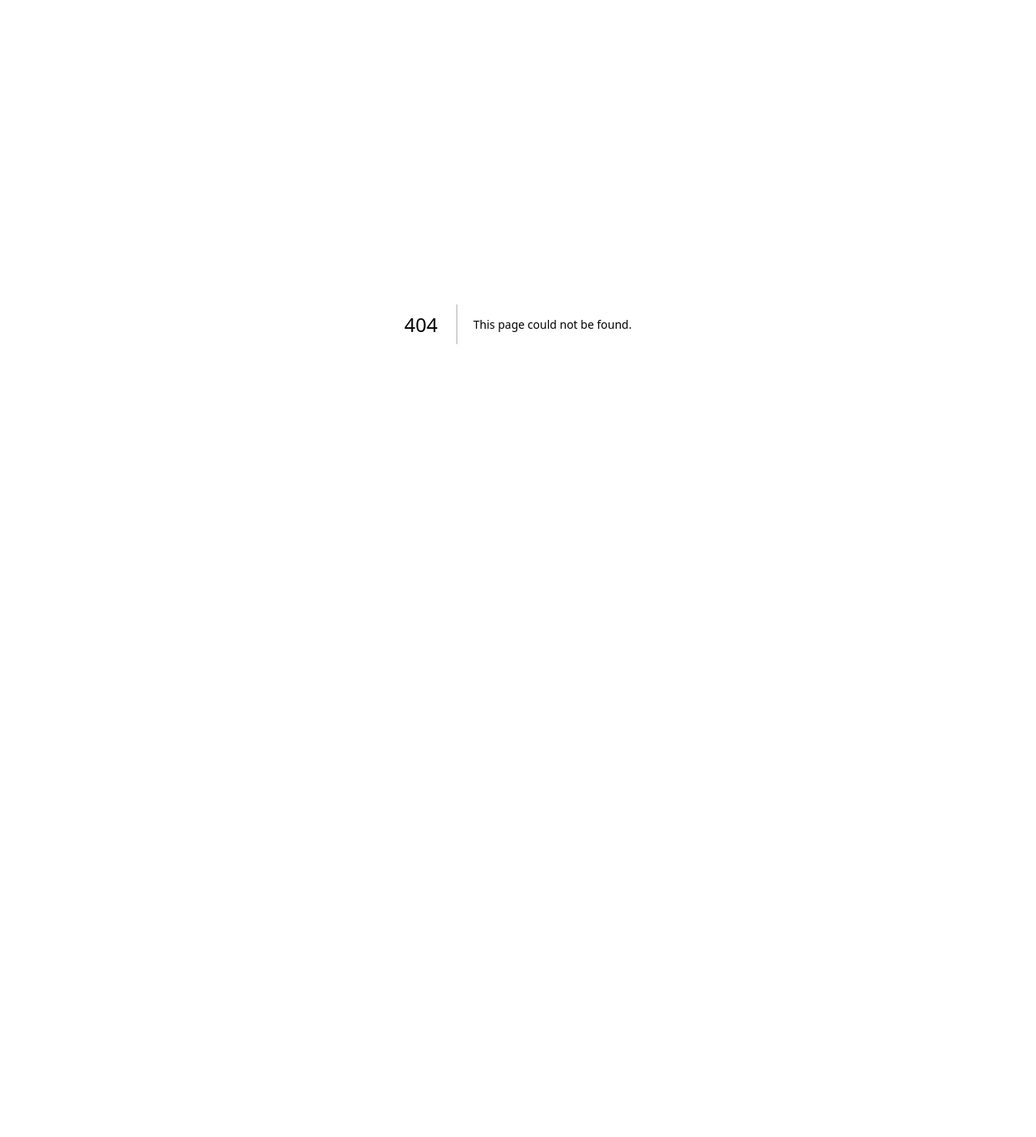
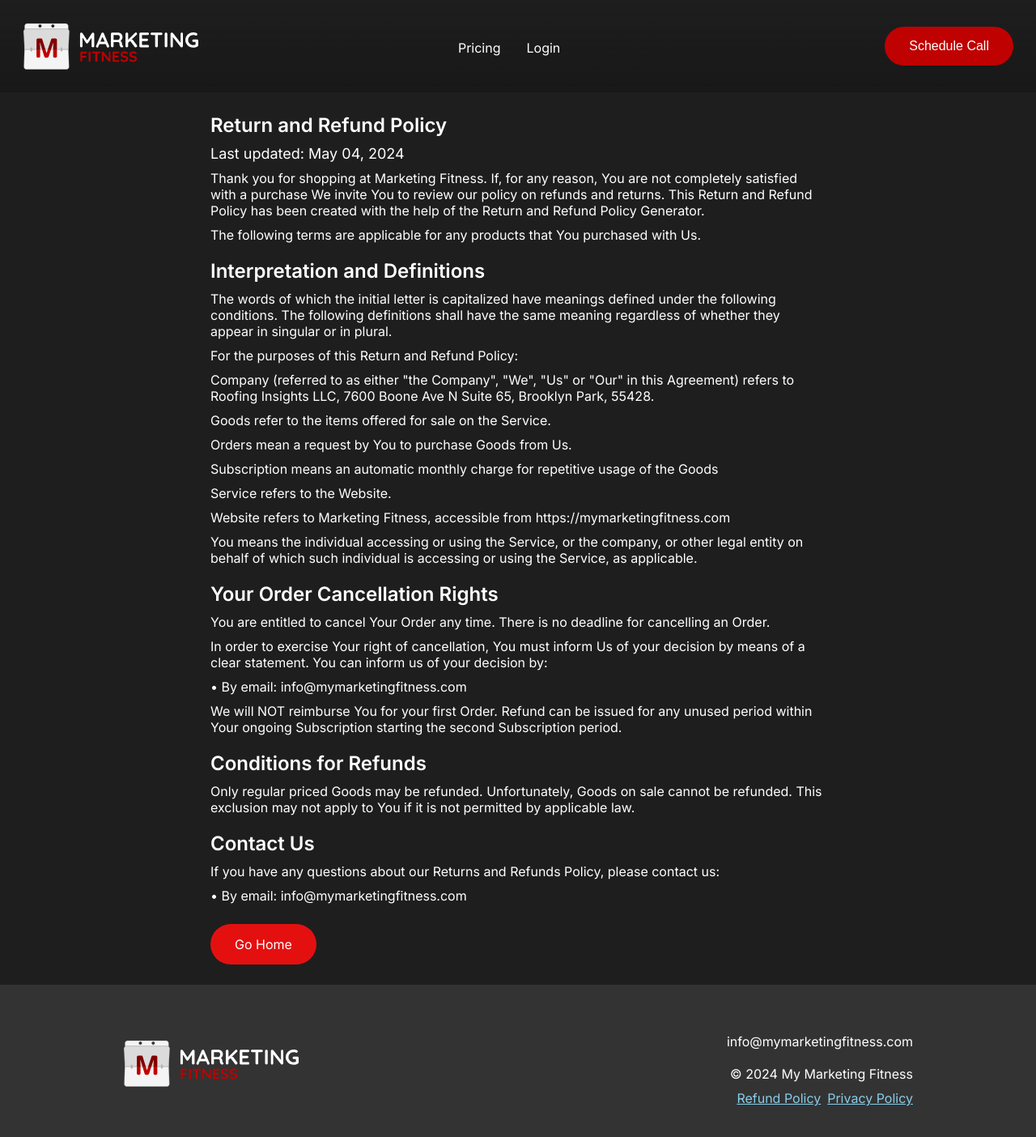
Before and after one commit to Salty-s-Media/mymarketingfitness, a Next.js app: page /refund_policy in a window 1280 px wide. Before the commit this address had no page. Shown: the top 1404 px of the page at 81% size. Before the commit the page ends 800 px from the top, so only its background shows below. Built offline with nearby package versions, Linux system fonts and the light colour scheme.

Commit message:
policy changes

```diff
--- a/_components/footer/footer.tsx
+++ b/_components/footer/footer.tsx
@@ -23,9 +23,19 @@
               textDecoration: "underline",
               color: "skyblue",
             }}
-            href="/refund-policy"
+            href="/refund_policy"
           >
             Refund Policy
+          </Link>
+          <Link
+            style={{
+              marginLeft: "8px",
+              textDecoration: "underline",
+              color: "skyblue",
+            }}
+            href="/privacy_policy"
+          >
+            Privacy Policy
           </Link>
         </div>
       </div>
--- /dev/null
+++ b/app/privacy_policy/privacy.module.css
@@ -0,0 +1,71 @@
+.container {
+  flex: 1;
+  display: flex;
+  flex-direction: column;
+  max-width: 800px;
+  min-height: 100vh;
+  margin: 0 auto;
+  padding: 20px;
+  font-family: var(--font-inter), sans-serif;
+}
+
+.spc {
+  margin-top: 120px;
+}
+
+.navarea {
+  display: flex;
+  z-index: 10;
+  justify-content: center;
+  align-items: center;
+  padding: 1.75rem;
+  position: fixed;
+  top: 0;
+  left: 0;
+  right: 0;
+  background: linear-gradient(to bottom, var(--bg-d), #151515a4);
+}
+
+.section {
+  margin-bottom: 20px;
+}
+
+.title {
+  font-size: 24px;
+  font-weight: bold;
+  margin-bottom: 10px;
+}
+
+.subtitle {
+  font-size: 18px;
+  margin-bottom: 10px;
+}
+
+.text {
+  margin-bottom: 10px;
+}
+
+.link {
+  color: blue;
+  text-decoration: underline;
+}
+
+.pageContainer {
+  display: flex;
+  flex-direction: column;
+  min-height: 100vh;
+}
+
+.iframeContainer {
+  flex-grow: 1;
+  overflow: hidden;
+}
+
+.btn {
+  padding: 15px 30px;
+  background-color: #e41010;
+  font-size: 1rem;
+  border-radius: 30px;
+  margin: 3rem 0 auto;
+  width: 150px;
+}
--- /dev/null
+++ b/app/refund_policy/page.tsx
@@ -0,0 +1,121 @@
+import styles from "./refund.module.css";
+import Link from "next/link";
+import { Logo } from "@/_components/logo/logo";
+import { Navbar } from "@/_components/navbar/navbar";
+import { Footer } from "@/_components/footer/footer";
+
+export default function Refund() {
+  return (
+    <>
+      <div className={styles.navarea}>
+        <Logo />
+        <Navbar />
+      </div>
+      <div className={styles.spc}></div>
+      <div className={styles.container}>
+        <div className={styles.section}>
+          <div className={styles.title}>Return and Refund Policy</div>
+          <div className={styles.subtitle}>Last updated: May 04, 2024</div>
+          <div className={styles.text}>
+            Thank you for shopping at Marketing Fitness. If, for any reason, You
+            are not completely satisfied with a purchase We invite You to review
+            our policy on refunds and returns. This Return and Refund Policy has
+            been created with the help of the Return and Refund Policy
+            Generator.
+          </div>
+          <div className={styles.text}>
+            The following terms are applicable for any products that You
+            purchased with Us.
+          </div>
+        </div>
+
+        <div className={styles.section}>
+          <div className={styles.title}>Interpretation and Definitions</div>
+          <div className={styles.text}>
+            The words of which the initial letter is capitalized have meanings
+            defined under the following conditions. The following definitions
+            shall have the same meaning regardless of whether they appear in
+            singular or in plural.
+          </div>
+          <div className={styles.text}>
+            For the purposes of this Return and Refund Policy:
+          </div>
+          <div className={styles.text}>
+            Company (referred to as either &quot;the Company&quot;,
+            &quot;We&quot;, &quot;Us&quot; or &quot;Our&quot; in this Agreement)
+            refers to Roofing Insights LLC, 7600 Boone Ave N Suite 65, Brooklyn
+            Park, 55428.
+          </div>
+          <div className={styles.text}>
+            Goods refer to the items offered for sale on the Service.
+          </div>
+          <div className={styles.text}>
+            Orders mean a request by You to purchase Goods from Us.
+          </div>
+          <div className={styles.text}>
+            Subscription means an automatic monthly charge for repetitive usage
+            of the Goods
+          </div>
+          <div className={styles.text}>Service refers to the Website.</div>
+          <div className={styles.text}>
+            Website refers to Marketing Fitness, accessible from
+            https://mymarketingfitness.com
+          </div>
+          <div className={styles.text}>
+            You means the individual accessing or using the Service, or the
+            company, or other legal entity on behalf of which such individual is
+            accessing or using the Service, as applicable.
+          </div>
+        </div>
+
+        <div className={styles.section}>
+          <div className={styles.title}>Your Order Cancellation Rights</div>
+          <div className={styles.text}>
+            You are entitled to cancel Your Order any time. There is no deadline
+            for cancelling an Order.
+          </div>
+          <div className={styles.text}>
+            In order to exercise Your right of cancellation, You must inform Us
+            of your decision by means of a clear statement. You can inform us of
+            your decision by:
+          </div>
+          <div className={styles.text}>
+            • By email: info@mymarketingfitness.com
+          </div>
+          <div className={styles.text}>
+            We will NOT reimburse You for your first Order. Refund can be issued
+            for any unused period within Your ongoing Subscription starting the
+            second Subscription period.
+          </div>
+        </div>
+
+        <div className={styles.section}>
+          <div className={styles.title}>Conditions for Refunds</div>
+          <div className={styles.text}>
+            Only regular priced Goods may be refunded. Unfortunately, Goods on
+            sale cannot be refunded. This exclusion may not apply to You if it
+            is not permitted by applicable law.
+          </div>
+        </div>
+
+        <div className={styles.section}>
+          <div className={styles.title}>Contact Us</div>
+          <div className={styles.text}>
+            If you have any questions about our Returns and Refunds Policy,
+            please contact us:
+          </div>
+          <div className={styles.text}>
+            • By email: info@mymarketingfitness.com
+          </div>
+        </div>
+        <br></br>
+        <div className={styles.section}>
+          <Link href="/" className={styles.btn}>
+            Go Home
+          </Link>
+        </div>
+      </div>
+      <Footer />
+    </>
+  );
+}
--- /dev/null
+++ b/app/refund_policy/refund.module.css
@@ -0,0 +1,56 @@
+.container {
+  max-width: 800px;
+  margin: 0 auto;
+  padding: 20px;
+  font-family: var(--font-inter), sans-serif;
+}
+
+.spc {
+  margin-top: 120px;
+}
+
+.navarea {
+  display: flex;
+  z-index: 10;
+  justify-content: center;
+  align-items: center;
+  padding: 1.75rem;
+  position: fixed;
+  top: 0;
+  left: 0;
+  right: 0;
+  background: linear-gradient(to bottom, var(--bg-d), #151515a4);
+}
+
+.section {
+  margin-bottom: 20px;
+}
+
+.title {
+  font-size: 24px;
+  font-weight: bold;
+  margin-bottom: 10px;
+}
+
+.subtitle {
+  font-size: 18px;
+  margin-bottom: 10px;
+}
+
+.text {
+  margin-bottom: 10px;
+}
+
+.link {
+  color: blue;
+  text-decoration: underline;
+}
+
+.btn {
+  padding: 15px 30px;
+  background-color: #e41010;
+  font-size: 1rem;
+  border-radius: 30px;
+  margin: 3rem 0 auto;
+  width: 150px;
+}
```
Also changed, not shown: app/privacy_policy/page.tsx (added, +56 -0 lines), app/refund-policy/page.tsx (deleted, +0 -29 lines), app/refund-policy/refund.module.css (deleted, +0 -20 lines), 1 other file (tests, documents, lock files or other folders).
